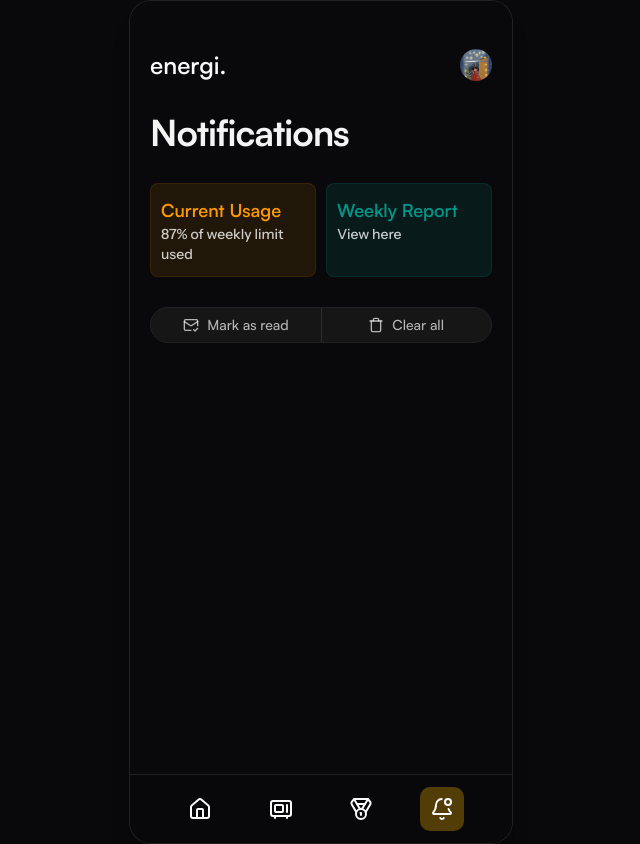
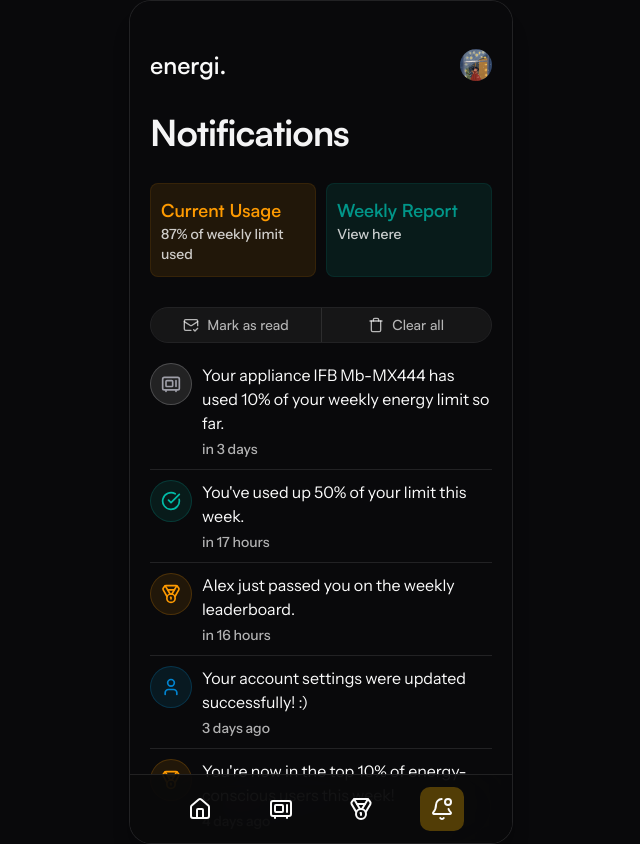
Before and after one commit to Voldemort271/energi, a Next.js app: page /inbox in a window 1280 px wide. Shown: the whole page, without its empty margins (319-959 px from the left). Built offline with nearby package versions, Linux system fonts and the light colour scheme.

Commit message:
Notifications list done

```diff
--- a/app/(root)/inbox/page.tsx
+++ b/app/(root)/inbox/page.tsx
@@ -1,6 +1,7 @@
 import React from 'react';
 import StatusSection from '@/components/notifications/status-section';
 import ControlBar from '@/components/notifications/control-bar';
+import NotificationDisplay from '@/components/notifications/notification-display';
 
 const InboxPage = () => {
 	return (
@@ -10,6 +11,7 @@ const InboxPage = () => {
 			</div>
 			<StatusSection />
 			<ControlBar />
+			<NotificationDisplay />
 		</section>
 	);
 };
--- /dev/null
+++ b/components/notifications/notification-display.tsx
@@ -0,0 +1,89 @@
+'use client';
+
+import React, { useEffect, useState } from 'react';
+import { notificationData, NotificationData } from '@/db/notification-data';
+import { CheckCircle, Medal, Microwave, PartyPopper, User } from 'lucide-react';
+import { formatTimeDiff } from '@/utils/date-utils';
+
+interface NotificationElementProps extends NotificationData {
+	currTime: Date;
+}
+
+const NotificationElement = ({
+	category,
+	timestamp,
+	text,
+	currTime,
+}: NotificationElementProps) => {
+	return (
+		<div className="flex w-full flex-row items-start justify-center gap-2.5">
+			{category === 'goal' ? (
+				<div className="flex items-center justify-center rounded-full border border-teal-500/20 bg-teal-500/10 p-2.5 text-teal-500">
+					<CheckCircle size={20} />
+				</div>
+			) : category === 'appliance' ? (
+				<div className="bg-foreground/10 border-foreground/20 flex items-center justify-center rounded-full border p-2.5 text-zinc-400">
+					<Microwave size={20} />
+				</div>
+			) : category === 'leaderboard' ? (
+				<div className="flex items-center justify-center rounded-full border border-amber-500/20 bg-amber-500/10 p-2.5 text-amber-500">
+					<Medal size={20} />
+				</div>
+			) : category === 'profile' ? (
+				<div className="flex items-center justify-center rounded-full border border-sky-500/20 bg-sky-500/10 p-2.5 text-sky-600">
+					<User size={20} />
+				</div>
+			) : (
+				<div className="bg-foreground/5 border-foreground/10 text-foreground flex items-center justify-center rounded-full border p-2.5">
+					<PartyPopper size={20} />
+				</div>
+			)}
+
+			<div className="flex flex-col gap-1">
+				<div className="font-body text-foreground w-full text-base">{text}</div>
+				<div className="font-body text-foreground/70 w-full text-sm font-medium">
+					{formatTimeDiff(timestamp, currTime)}
+				</div>
+			</div>
+		</div>
+	);
+};
+
+const NotificationDisplay = () => {
+	const [currTime, setCurrTime] = useState(() => new Date());
+
+	useEffect(() => {
+		const id = setInterval(() => {
+			setCurrTime(new Date());
+		}, 60_000);
+
+		return () => clearInterval(id);
+	}, []);
+
+	return (
+		<div className="flex w-full flex-col gap-2.5 py-2.5">
+			{notificationData.map((data, i) =>
+				i === 0 ? (
+					<NotificationElement
+						key={i}
+						category={data.category}
+						timestamp={data.timestamp}
+						text={data.text}
+						currTime={currTime}
+					/>
+				) : (
+					<div className="border-foreground/10 border-t pt-2.5" key={i}>
+						<NotificationElement
+							category={data.category}
+							timestamp={data.timestamp}
+							text={data.text}
+							currTime={currTime}
+						/>
+					</div>
+				),
+			)}
+		</div>
+	);
+};
+
+export default NotificationDisplay;
--- /dev/null
+++ b/db/notification-data.ts
@@ -0,0 +1,45 @@
+export type NotificationCategory =
+	| 'goal' // you're past the weekly goal etc etc
+	| 'appliance' // this appliance used 30% of your goal today
+	| 'profile' // related to account settings
+	| 'leaderboard' // this person passed you
+	| 'general'; // general app updates
+
+export type NotificationData = {
+	category: NotificationCategory;
+	timestamp: Date;
+	text: string;
+};
+
+export const notificationData: NotificationData[] = [
+	{
+		category: 'appliance',
+		timestamp: new Date('2026-01-10T14:05:00Z'),
+		text: 'Your appliance IFB Mb-MX444 has used 10% of your weekly energy limit so far.',
+	},
+	{
+		category: 'goal',
+		timestamp: new Date('2026-01-08T09:15:00Z'),
+		text: "You've used up 50% of your limit this week.",
+	},
+	{
+		category: 'leaderboard',
+		timestamp: new Date('2026-01-08T07:45:00Z'),
+		text: 'Alex just passed you on the weekly leaderboard.',
+	},
+	{
+		category: 'profile',
+		timestamp: new Date('2026-01-04T16:10:00Z'),
+		text: 'Your account settings were updated successfully! :)',
+	},
+	{
+		category: 'leaderboard',
+		timestamp: new Date('2026-01-03T20:30:00Z'),
+		text: "You're now in the top 10% of energy-conscious users this week!",
+	},
+	{
+		category: 'general',
+		timestamp: new Date('2026-01-02T10:00:00Z'),
+		text: 'A new app update is available with performance improvements.',
+	},
+];
--- /dev/null
+++ b/utils/date-utils.ts
@@ -0,0 +1,24 @@
+export function formatTimeDiff(
+	from: Date,
+	to: Date = new Date(),
+	locale: string = 'en',
+): string {
+	const rtf = new Intl.RelativeTimeFormat(locale, { numeric: 'auto' });
+
+	const diffMs = to.getTime() - from.getTime();
+
+	const seconds = Math.round(diffMs / 1000);
+	const minutes = Math.round(seconds / 60);
+	const hours = Math.round(minutes / 60);
+	const days = Math.round(hours / 24);
+
+	const yearDiff = to.getFullYear() - from.getFullYear();
+	const monthDiff = yearDiff * 12 + (to.getMonth() - from.getMonth());
+
+	if (Math.abs(seconds) < 60) return rtf.format(-seconds, 'second');
+	if (Math.abs(minutes) < 60) return rtf.format(-minutes, 'minute');
+	if (Math.abs(hours) < 24) return rtf.format(-hours, 'hour');
+	if (Math.abs(days) < 30) return rtf.format(-days, 'day');
+	if (Math.abs(monthDiff) < 12) return rtf.format(-monthDiff, 'month');
+	return rtf.format(-yearDiff, 'year');
+}
```
